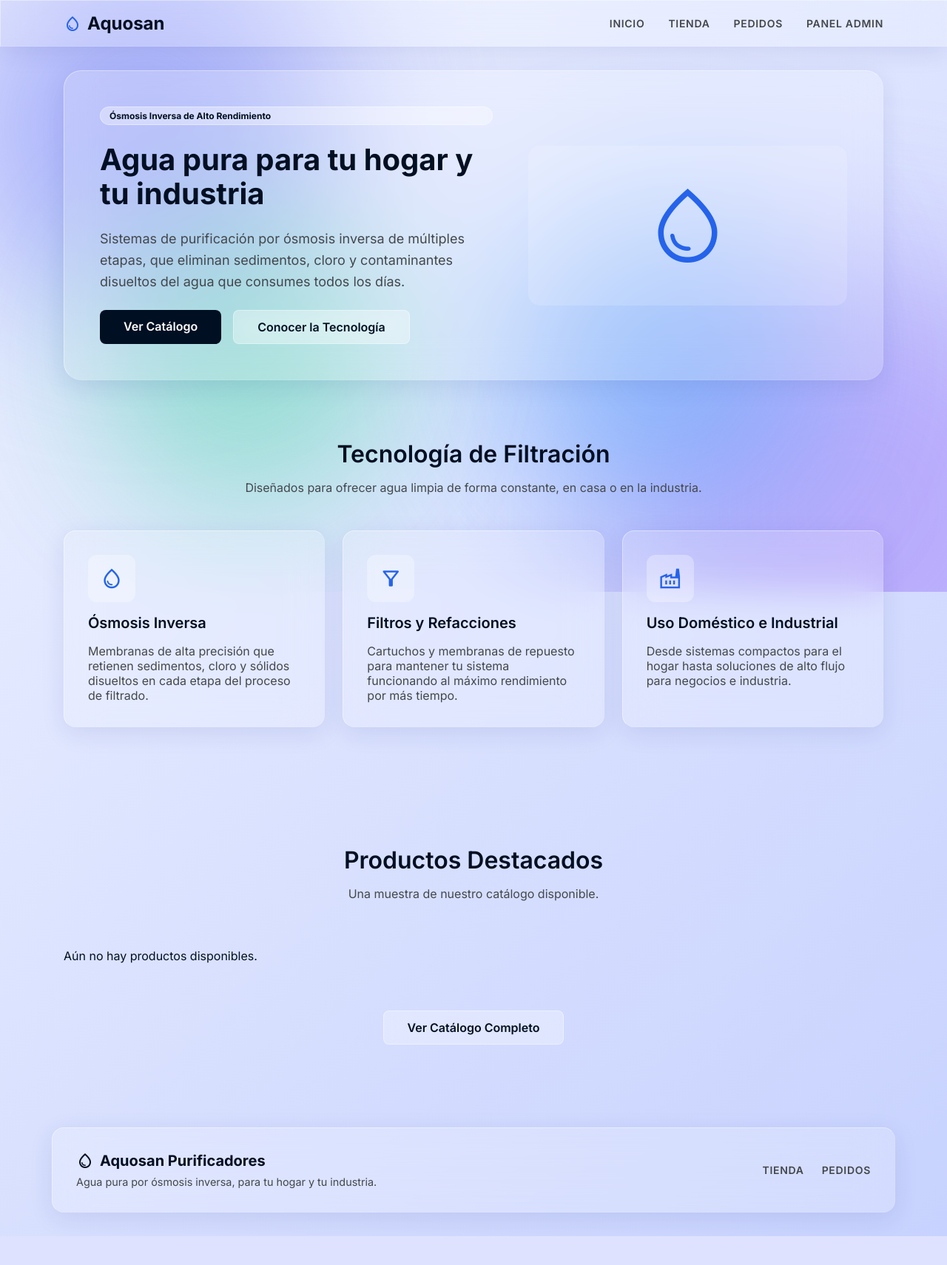
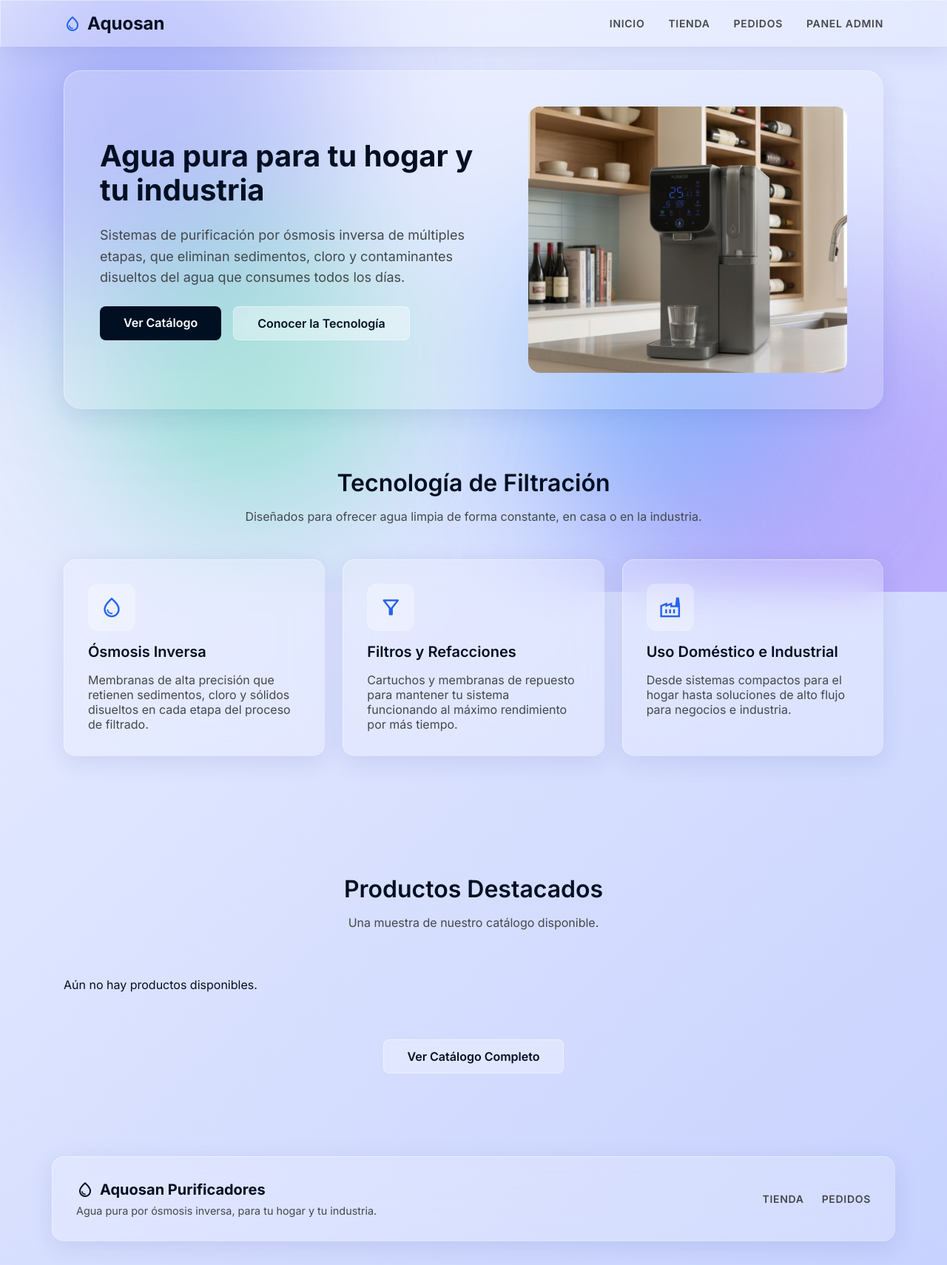
Before and after one commit to DanielBarri/purificadores, a Django app: page / in a window 1280 px wide. Shown: the whole page at 74% size. Before the commit the page ends 1671 px from the top, so only its background shows below. Run offline with Django 5.2, Linux system fonts and the light colour scheme; data that the repository does not hold is empty.

Commit message:
Placed hero section image

```diff
--- a/pedidos/templates/mainvista/landing.html
+++ b/pedidos/templates/mainvista/landing.html
@@ -1,8 +1,8 @@
-{% extends 'mainvista/base.html' %} {% block content %}
+{% extends 'mainvista/base.html' %} {% load static %} {% block content %}
 
 <section class="hero glass-panel">
     <div class="hero__content">
-        <span class="badge-glass">Ósmosis Inversa de Alto Rendimiento</span>
+
         <h1 class="hero__title">Agua pura para tu hogar y tu industria</h1>
         <p class="hero__text">
             Sistemas de purificación por ósmosis inversa de múltiples etapas,
@@ -15,7 +15,10 @@
         </div>
     </div>
     <div class="hero__visual">
-        <span class="material-symbols-outlined">water_drop</span>
+        <img
+            src="{% static 'img/hero.jpg' %}"
+            alt="Sistema de purificación de agua Aquosan"
+            class="hero__image" />
     </div>
 </section>
 
--- a/static/css/base.css
+++ b/static/css/base.css
@@ -442,17 +442,16 @@ body {
 
 .hero__visual {
     flex: 1 1 320px;
-    display: flex;
-    align-items: center;
-    justify-content: center;
-    padding: 3rem;
+    height: 360px;
     border-radius: var(--radius-2xl);
-    background-color: rgba(255, 255, 255, 0.15);
+    overflow: hidden;
 }
 
-.hero__visual .material-symbols-outlined {
-    font-size: 120px;
-    color: var(--color-accent);
+.hero__image {
+    width: 100%;
+    height: 100%;
+    object-fit: cover;
+    display: block;
 }
 
 /* Cuadrícula de características */
```
Also changed, not shown: PLAN.md (+15 -8 lines), static/img/hero.jpg (added).
